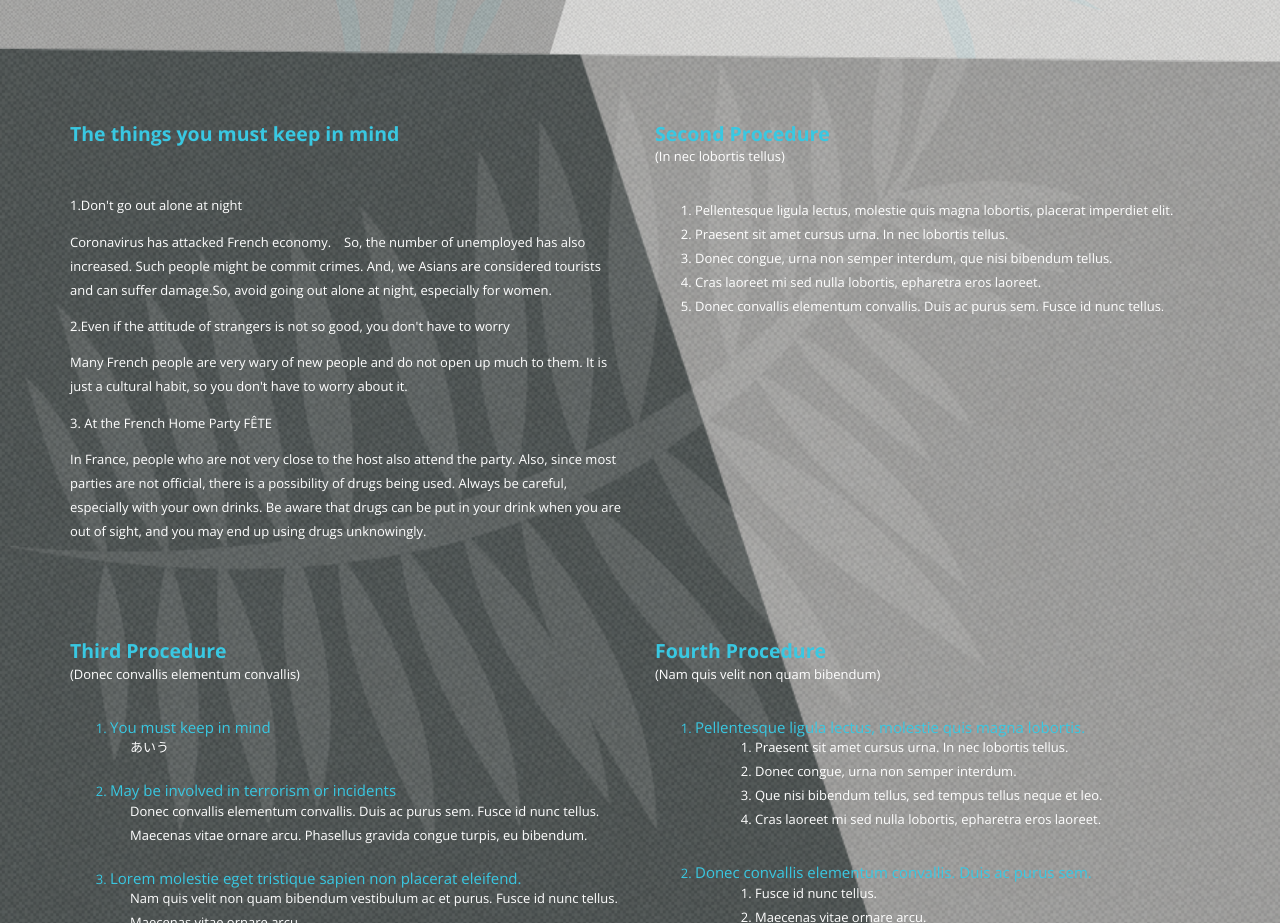
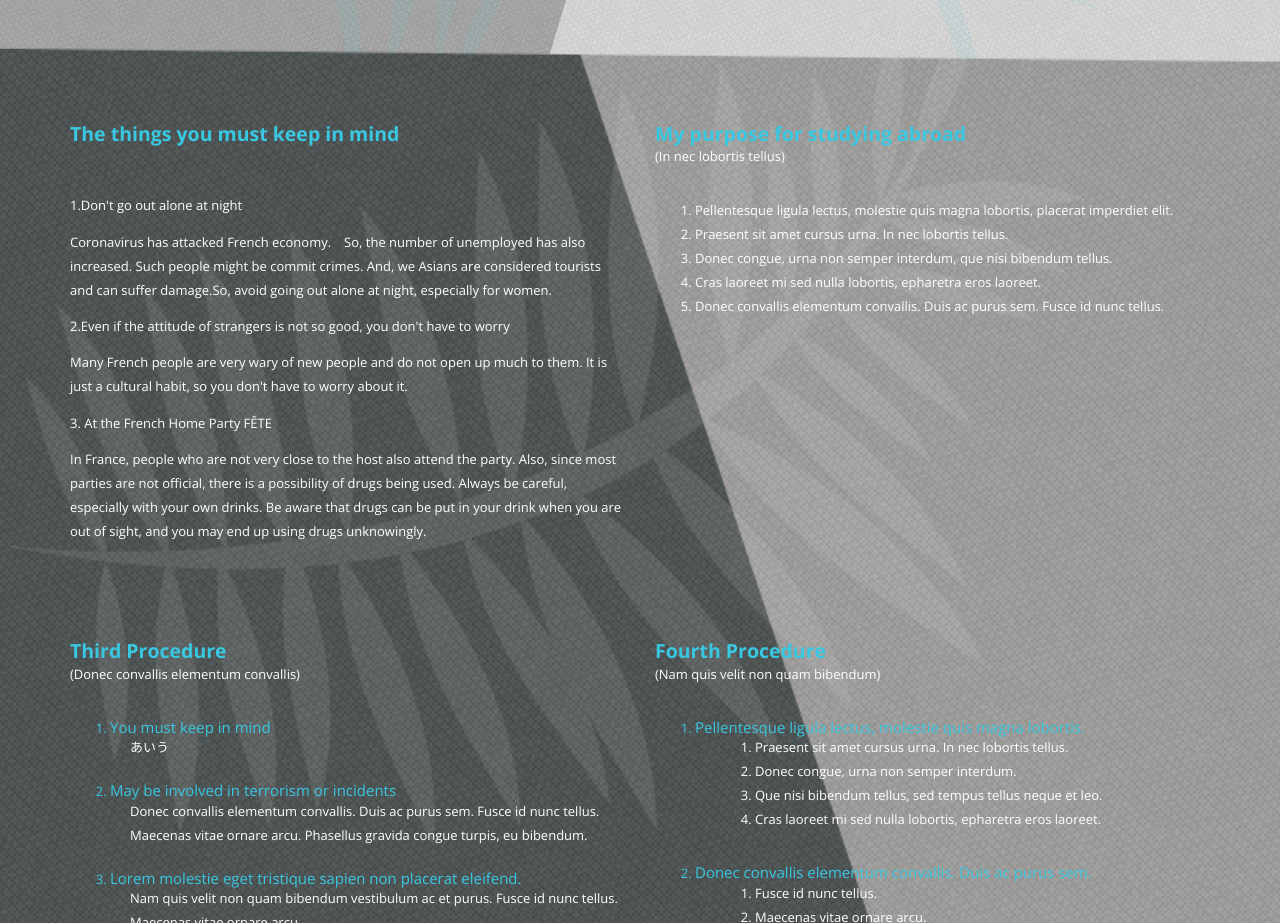
Before and after one commit to ma2522/web, a plain HTML site: page index.html in a window 1280 px wide. Shown: the part 780-1703 px from the top of the page. Drawn offline with nearby package versions, Linux system fonts and the light colour scheme; a script that the page names is missing.

Commit message:
Update index.html

```diff
--- a/index.html
+++ b/index.html
@@ -157,7 +157,7 @@
                        and you may end up using drugs unknowingly.  <br><br></p>
                 </div>
                 <div class="col-md-6">
-                    <h2>Second Procedure</h2>
+                    <h2>My purpose for studying abroad</h2>
                     <span>(In nec lobortis tellus)</span>
                     <ol class="no-color">
                         <li>Pellentesque ligula lectus, molestie quis magna lobortis, placerat imperdiet elit.</li>
```
